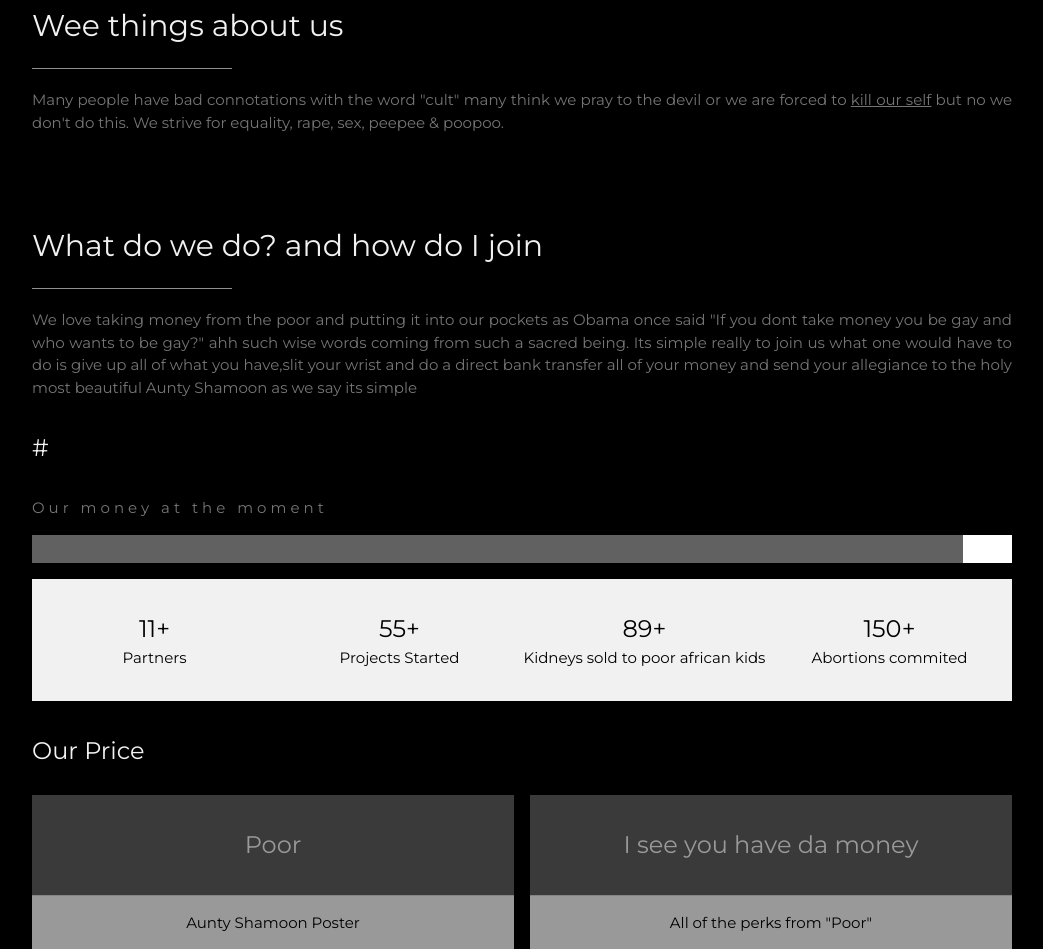
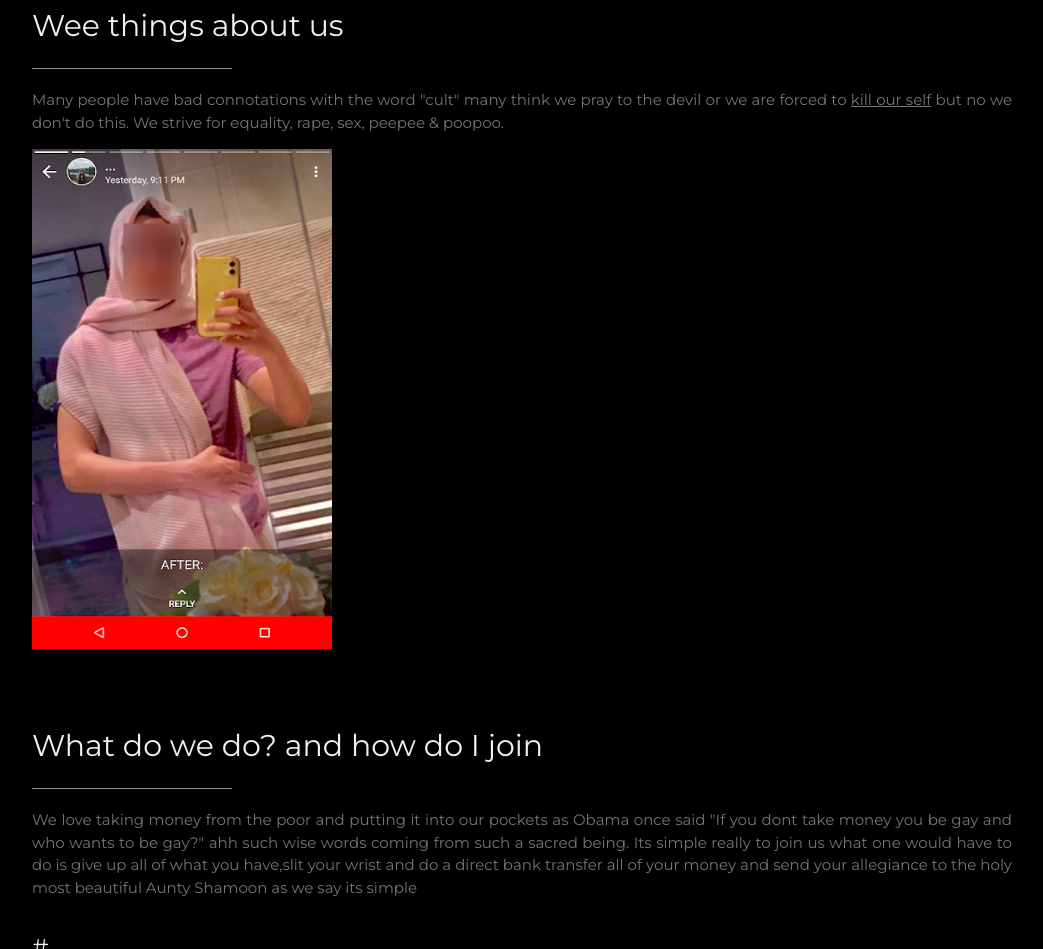
Before and after one commit to Whatever-Green/Cult_Shamoon, a plain HTML site: page index.html in a window 1280 px wide. Shown: the part 913-1862 px from the top of the page, without its empty margins (178-1221 px from the left). Drawn offline with nearby package versions, Linux system fonts and the light colour scheme.

Commit message:
Blurred Pictures Added, name changed

```diff
--- a/index.html
+++ b/index.html
@@ -1,6 +1,6 @@
 <!DOCTYPE html>
 <html>
-<title>Aunties Cult</title>
+<title>Cult Shamoon</title>
 <meta charset="UTF-8">
 <meta name="viewport" content="width=device-width, initial-scale=1">
 <link rel="stylesheet" href="https://www.w3schools.com/w3css/4/w3.css">
@@ -19,6 +19,7 @@ body, h1,h2,h3,h4,h5,h6 {font-family: "Montserrat", sans-serif}
 .w3-content w3-padding-64 w3-text-grey w3-xlarge {
   text-align: center;
 }
+
 </style>
 <body class="w3-black">
 <head>
@@ -74,6 +75,8 @@ body, h1,h2,h3,h4,h5,h6 {font-family: "Montserrat", sans-serif}
     <hr style="width:200px" class="w3-opacity">
     <p>Many people have bad connotations with the word "cult" many think we pray to the devil or we are forced to  <a href="https://www.brainz.org/10-most-notorious-suicide-cults-history/">kill our self</a> but no we don't do this. We strive for equality, rape, sex, peepee & poopoo.
     </p>
+    <img src="thewomenhimself.png" alt="" width="300" height="500" class="image_thing?">
+
     <div class="w3-content w3-justify w3-text-grey w3-padding-64" id="about">
         <h2 class="w3-text-light-grey">What do we do? and how do I join</h2>
         <hr style="width:200px" class="w3-opacity">
```
Also changed, not shown: boy.png, thewomenhimself.png (added).
